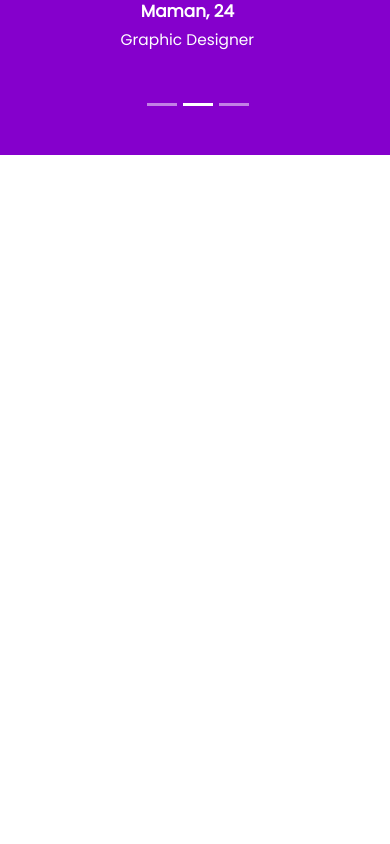
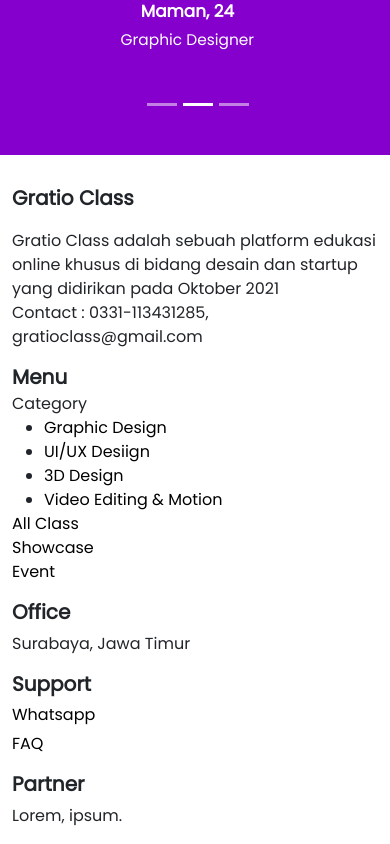
Before and after one commit to zulkarnaenfhr/GratioClass, a React (Create React App) app: page / in a window 390 px wide. Shown: the part 4285-5129 px from the top of the page. Before the commit the page ends 4440 px from the top, so only its background shows below. Built offline with nearby package versions, Linux system fonts and the light colour scheme.

Commit message:
harusnya tinggal footer

```diff
--- a/src/Gratio-Class/GratioClass-Homepage/GratioClass-Homepage-Section5/Carousel-Container.css
+++ b/src/Gratio-Class/GratioClass-Homepage/GratioClass-Homepage-Section5/Carousel-Container.css
@@ -19,6 +19,7 @@
 
 .carousel-content-right {
     padding-right: 7rem;
+    text-align: justify;
 }
 
 .testimoni {
@@ -72,16 +73,27 @@
         margin-top: -400px;
     }
 }
+@media only screen and (max-width: 900px) {
+    .carousel-content-right {
+        margin-left: 370px;
+        width: 60%;
+    }
+    .carousel-content-left {
+        margin-left: -90px;
+    }
+}
+
 @media only screen and (max-width: 768px) {
 }
 @media only screen and (max-width: 586px) {
     .carousel-content-right {
         margin-top: 0px;
         margin-left: 0px;
+        width: 100%;
         text-align: justify;
     }
     .carousel-content-left {
-        margin-left: 0px;
+        margin-left: -10px;
     }
     .WhatTheySay-img {
         transform: scale(0.8);
--- a/src/Gratio-Class/GratioClass-Homepage/GratioClass-Homepage-Section6/GratioClass-Homepage-Section6.css
+++ b/src/Gratio-Class/GratioClass-Homepage/GratioClass-Homepage-Section6/GratioClass-Homepage-Section6.css
@@ -1,16 +1,81 @@
-@import url('https://fonts.googleapis.com/css2?family=Poppins&display=swap');
+@import url("https://fonts.googleapis.com/css2?family=Poppins&display=swap");
 /* font-family: 'Poppins', sans-serif; */
 
 #sectionHomepage6 {
-    height: 45vh;
+    height: 400px;
+    font-family: "Poppins", sans-serif;
 }
 
-.sectionHomepage6-container{
+.sectionHomepage6-container {
     padding-top: 3rem;
 }
 
-.sectionHomepage6-Title{
-    font-family: 'Poppins', sans-serif;
+.sectionHomepage6-Title {
     font-weight: 800;
     font-size: 20px;
 }
+
+.sectionHomepage6-link {
+    text-decoration: none;
+    color: black;
+}
+
+.sectionHomepage6-link:hover {
+    color: #8500cc;
+}
+
+.categori-ul {
+    margin-top: -1rem;
+}
+
+.sectionHomepage6-2-desc {
+    margin-top: -0.7rem;
+}
+
+.sectionHomepage6-3-desc {
+    margin-top: -0.7rem;
+}
+
+.sectionHomepage6-4-desc {
+    margin-top: -0.7rem;
+}
+
+/* time to responsive  */
+@media only screen and (max-width: 1400px) {
+}
+@media only screen and (max-width: 900px) {
+    .sectionHomepage6-12-desc {
+        margin-top: -1rem;
+    }
+    .categori-ul {
+        margin-top: -1rem;
+    }
+    .sectionHomepage6-2-desc {
+        margin-top: -1rem;
+    }
+}
+@media only screen and (max-width: 790px) {
+    .sectionHomepage6-container {
+        margin-top: -1rem;
+    }
+    #sectionHomepage6 {
+        height: 440px;
+    }
+}
+@media only screen and (max-width: 586px) {
+    .sectionHomepage6-Title {
+        margin-top: -0.7rem;
+    }
+}
+@media only screen and (max-width: 400px) {
+    .sectionHomepage6-Title {
+        margin-top: -0.2rem;
+    }
+}
+@media only screen and (max-width: 392px) {
+}
+@media only screen and (max-width: 392px) {
+}
+@media only screen and (max-width: 392px) {
+}
+/* end of responsive  */
--- a/src/Gratio-Class/GratioClass-Homepage/GratioClass-Homepage-Section6/GratioClass-Homepage-Section6.jsx
+++ b/src/Gratio-Class/GratioClass-Homepage/GratioClass-Homepage-Section6/GratioClass-Homepage-Section6.jsx
@@ -7,32 +7,74 @@ export default class GratioClassHomepageSection6 extends Component {
             <div id="sectionHomepage6">
                 <div className="container sectionHomepage6-container">
                     <div className="row">
-                        <div className="col-6">
+                        <div className="col-lg-6">
                             <p className="sectionHomepage6-Title">Gratio Class</p>
-                            <p>Gratio Class adalah sebuah platform edukasi online khusus di bidang desain dan startup yang didirikan pada Oktober 2021</p>
-                            <p>0331-113431285 gratioclass@gmail.com</p>
+                            <p className="sectionHomepage6-11-desc">Gratio Class adalah sebuah platform edukasi online khusus di bidang desain dan startup yang didirikan pada Oktober 2021</p>
+                            <p className="sectionHomepage6-12-desc">Contact : 0331-113431285, gratioclass@gmail.com</p>
                         </div>
-                        <div className="col-3">
+                        <div className="col-lg-3 col-md-6">
                             <p className="sectionHomepage6-Title">Menu</p>
-                            <p>Categori</p>
-                            <ul>
-                                <li>Graphic Design</li>
-                                <li>UI/UX Desiign</li>
-                                <li>3D Design</li>
-                                <li>Video Editing & Motion</li>
+                            <p className="sectionHomepage6-2-desc">Category</p>
+                            <ul className="categori-ul">
+                                <li>
+                                    <a className="sectionHomepage6-link" href="">
+                                        Graphic Design
+                                    </a>
+                                </li>
+                                <li>
+                                    <a className="sectionHomepage6-link" href="">
+                                        UI/UX Desiign
+                                    </a>
+                                </li>
+                                <li>
+                                    <a className="sectionHomepage6-link" href="">
+                                        3D Design
+                                    </a>
+                                </li>
+                                <li>
+                                    <a className="sectionHomepage6-link" href="">
+                                        Video Editing & Motion
+                                    </a>
+                                </li>
                             </ul>
-                            <p>All Class</p>
-                            <p>Showcase</p>
-                            <p>Event</p>
+                            <p className="sectionHomepage6-2-desc">
+                                <a className="sectionHomepage6-link" href="">
+                                    All Class
+                                </a>
+                            </p>
+                            <p className="sectionHomepage6-2-desc">
+                                <a className="sectionHomepage6-link" href="">
+                                    Showcase
+                                </a>
+                            </p>
+                            <p className="sectionHomepage6-2-desc">
+                                <a className="sectionHomepage6-link" href="">
+                                    Event
+                                </a>
+                            </p>
                         </div>
-                        <div className="col-3">
-                            <p className="sectionHomepage6-Title">Office</p>
-                            <p>Surabaya, Jawa Timur</p>
-                            <p className="sectionHomepage6-Title">Support</p>
-                            <p>Whatsapp</p>
-                            <p>FAQ</p>
-                            <p className="sectionHomepage6-Title">Partner</p>
-                            <p>Lorem, ipsum.</p>
+                        <div className="col-lg-3 col-md-6">
+                            <div className="row">
+                                <div className="col-lg-12 col-md-6">
+                                    <p className="sectionHomepage6-Title">Office</p>
+                                    <p className="sectionHomepage6-3-desc">Surabaya, Jawa Timur</p>
+                                    <p className="sectionHomepage6-Title">Support</p>
+                                    <p className="sectionHomepage6-3-desc">
+                                        <a className="sectionHomepage6-link" href="">
+                                            Whatsapp
+                                        </a>
+                                    </p>
+                                    <p className="sectionHomepage6-3-desc">
+                                        <a className="sectionHomepage6-link" href="">
+                                            FAQ
+                                        </a>
+                                    </p>
+                                </div>
+                                <div className="col-lg-12 col-md-6">
+                                    <p className="sectionHomepage6-Title">Partner</p>
+                                    <p className="sectionHomepage6-4-desc">Lorem, ipsum.</p>
+                                </div>
+                            </div>
                         </div>
                     </div>
                 </div>
--- a/src/Gratio-Class/GratioClass-Homepage/GratioClass-Homepage.jsx
+++ b/src/Gratio-Class/GratioClass-Homepage/GratioClass-Homepage.jsx
@@ -16,8 +16,8 @@ class HomePage extends Component {
                 <GratioClassHomepageSection3 />
                 <GratioClassHomepageSection4 />
                 <GratioClassHomepageSection5 />
-                {/* <GratioClassHomepageSection6 />
-                <GratioClassFooter /> */}
+                <GratioClassHomepageSection6 />
+                {/* <GratioClassFooter /> */}
             </div>
         );
     }
```
